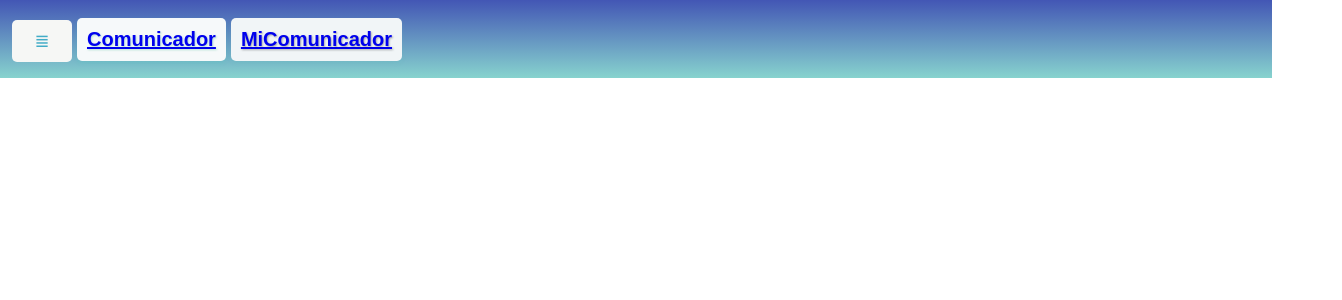
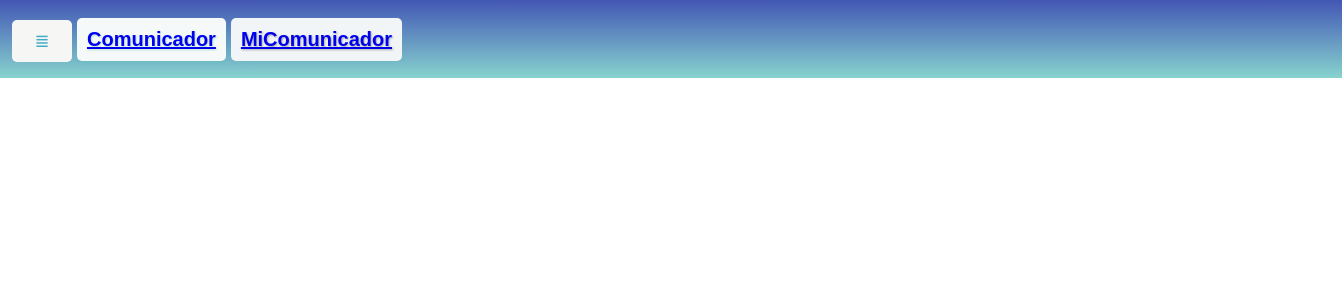
Before and after one commit to cristinavoda/Comunicapp, a Vue app: page / in a window 1280 px wide. Shown: the top 300 px of the page, 1342 px wide, since content can reach past the window. Built offline with nearby package versions, Linux system fonts and the light colour scheme.

Commit message:
Mejorando header

```diff
--- a/src/App.vue
+++ b/src/App.vue
@@ -139,7 +139,8 @@ header {
   justify-content:flex-start ;
   margin-top:-10px;
   align-items: center;
-  width:auto;
+  width:100%;
+  max-width: 100vw;
   height: 80px;
   background: linear-gradient(to bottom, #4153b4, #87d3ce);
   margin-left: -10px;
```
